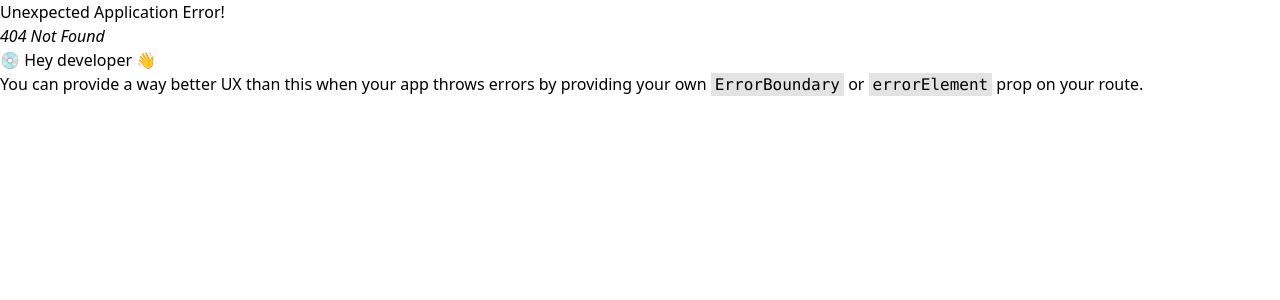
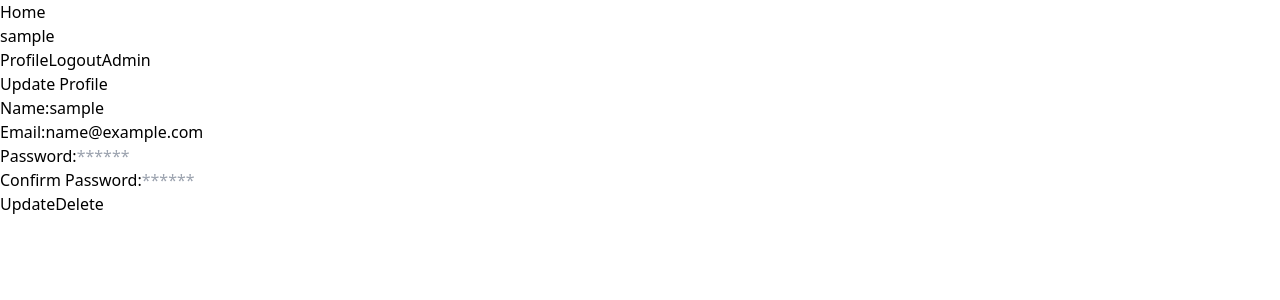
Before and after one commit to Nothsurm/user-auth, a React (Vite) app in the folder frontend/: page /profile in a window 1280 px wide. Before the commit this address had no page. Shown: the top 300 px of the page. Built offline with nearby package versions, Linux system fonts and the light colour scheme; sample sign-in values are in the browser's storage.

Commit message:
created update user functionality

```diff
--- a/frontend/src/component/Navigation.jsx
+++ b/frontend/src/component/Navigation.jsx
@@ -4,6 +4,7 @@ import { useNavigate } from "react-router-dom"
 import { useSelector, useDispatch } from "react-redux"
 import { useLogoutMutation } from "../pages/redux/api/usersSlice.js"
 import { logout } from "../pages/redux/features/auth/authSlice.js"
+import { toast } from 'react-toastify'
 
 export default function Navigation() {
     const {userInfo} = useSelector((state) => state.auth)
@@ -18,7 +19,9 @@ export default function Navigation() {
             await logoutApiCall().unwrap()
             dispatch(logout())
             navigate('/login')
+            toast.success('User successfully logged out')
         } catch (error) {
+            toast.error(`${error.message}`)
             console.error(error)
         }
     }
--- a/frontend/src/main.jsx
+++ b/frontend/src/main.jsx
@@ -8,6 +8,8 @@ import { createBrowserRouter } from 'react-router-dom'
 import Home from './pages/Home.jsx'
 import Login from './pages/Auth/Login.jsx'
 import Register from './pages/Auth/Register.jsx'
+import PrivateRoutes from './pages/Auth/PrivateRoutes.jsx'
+import Profile from './pages/User/Profile.jsx'
 
 const router = createBrowserRouter(
     createRoutesFromElements(
@@ -15,6 +17,10 @@ const router = createBrowserRouter(
             <Route index={true} element={<Home />} />
             <Route path='/login' element={<Login />} />
             <Route path='/register' element={<Register />} />
+
+        <Route path='' element={<PrivateRoutes />}>
+            <Route path='/profile' element={<Profile />} />
+        </Route>
         </Route>
     )
 )
--- a/frontend/src/pages/Auth/Login.jsx
+++ b/frontend/src/pages/Auth/Login.jsx
@@ -32,8 +32,10 @@ export default function Login() {
       const res = await login({ email, password }).unwrap()
       dispatch(setCredentials({...res}))
       navigate(redirect)
+      toast.success(`User successfully logged in`)
     } catch (err) {
       toast.error(err?.data?.message || err.error)
+      console.error(err)
     }
   }
 
--- /dev/null
+++ b/frontend/src/pages/Auth/PrivateRoutes.jsx
@@ -0,0 +1,7 @@
+import { Navigate, Outlet } from "react-router"
+import { useSelector } from "react-redux"
+
+export default function PrivateRoutes() {
+    const {userInfo} = useSelector((state) => state.auth)
+  return userInfo ? <Outlet /> : <Navigate to='/login' replace />
+}
--- /dev/null
+++ b/frontend/src/pages/User/Profile.jsx
@@ -0,0 +1,124 @@
+import { useEffect, useState } from "react"
+import { useDispatch, useSelector } from "react-redux"
+import { toast } from 'react-toastify'
+import { setCredentials } from "../redux/features/auth/authSlice"
+import { useProfileMutation } from "../redux/api/usersSlice"
+
+export default function Profile() {
+    const [username, setUsername] = useState('')
+    const [email, setEmail] = useState('')
+    const [password, setPassword] = useState('')
+    const [confirmPassword, setConfirmPassword] = useState('')
+
+    const dispatch = useDispatch()
+
+    const {userInfo} = useSelector((state) => state.auth)
+
+    const [updateProfile, {isLoading}] = useProfileMutation()
+
+    useEffect(() => {
+        setUsername(userInfo.username)
+        setEmail(userInfo.email)
+    }, [userInfo.email, userInfo.password])
+
+    const submitHandler = async (e) => {
+        e.preventDefault()
+
+        if (username === '') {
+            toast.error('You require a username')
+            return;
+        }
+        if (email === '') {
+            toast.error('You require an email')
+            return;
+        }
+
+        if (password !== confirmPassword) {
+            toast.error('Passwords do not match')
+        } else {
+            try {
+                const res = await updateProfile({
+                    _id: username._id,
+                    username,
+                    email,
+                    password
+                }).unwrap()
+                dispatch(setCredentials({...res}))
+                toast.success('Profile updated successfully')
+            } catch (err) {
+                toast.error(err?.data?.message || err.error)
+            }
+        }
+    }
+  return (
+    <div className="flex justify-center mt-10">
+        <div className="flex flex-col gap-6">
+            <h1 className="font-bold text-xl">Update Profile</h1>
+            <form onSubmit={submitHandler}>
+                <div className="flex flex-col gap-5">
+                    <div className="flex flex-col">
+                    <label htmlFor='name'>
+                        Name:
+                    </label>
+                    <input
+                        type="text"
+                        id='name'
+                        placeholder="Enter name"
+                        value={username}
+                        onChange={(e) => setUsername(e.target.value)}
+                        className="border rounded-lg p-2"
+                    />
+                    </div>
+                    <div className="flex flex-col">
+                    <label htmlFor='email'>
+                        Email:
+                    </label>
+                    <input
+                        type="email"
+                        id='email'
+                        placeholder="Enter email"
+                        value={email}
+                        onChange={(e) => setEmail(e.target.value)}
+                        className="border rounded-lg p-2"
+                    />
+                    </div>
+                    <div className="flex flex-col">
+                    <label htmlFor='password'>
+                        Password:
+                    </label>
+                    <input
+                        type="password"
+                        id='password'
+                        placeholder="******"
+                        value={password}
+                        onChange={(e) => setPassword(e.target.value)}
+                        className="border rounded-lg p-2"
+                    />
+                    </div>
+                    <div className="flex flex-col">
+                    <label htmlFor='confirm-password'>
+                        Confirm Password:
+                    </label>
+                    <input
+                        type="password"
+                        id='confirm-password'
+                        placeholder="******"
+                        value={confirmPassword}
+                        onChange={(e) => setConfirmPassword(e.target.value)}
+                        className="border rounded-lg p-2"
+                    />
+                    </div>
+                </div>
+                <div className="flex justify-between">
+                    <button disabled={isLoading} type='submit' className="mt-5 bg-zinc-800 text-white p-2 rounded">
+                        {isLoading ? 'Updating...' : 'Update'}
+                    </button>
+                    <button className="mt-5 bg-red-800 text-white p-2 rounded">
+                        {isLoading ? 'Deleting...' : 'Delete'}
+                    </button>
+                </div>
+            </form>
+        </div>
+    </div>
+  )
+}
--- a/frontend/src/pages/redux/api/usersSlice.js
+++ b/frontend/src/pages/redux/api/usersSlice.js
@@ -24,6 +24,14 @@ export const userApiSlice = apiSlice.injectEndpoints({
                 url: `${USERS_URL}/logout`,
                 method: 'POST'
             })
+        }),
+
+        profile: builder.mutation({
+            query: (data) => ({
+                url: `${USERS_URL}/profile`,
+                method: 'PUT',
+                body: data
+            })
         })
     })
 });
@@ -31,5 +39,6 @@ export const userApiSlice = apiSlice.injectEndpoints({
 export const {
     useLoginMutation,
     useRegisterMutation,
-    useLogoutMutation
+    useLogoutMutation,
+    useProfileMutation,
 } = userApiSlice
```
